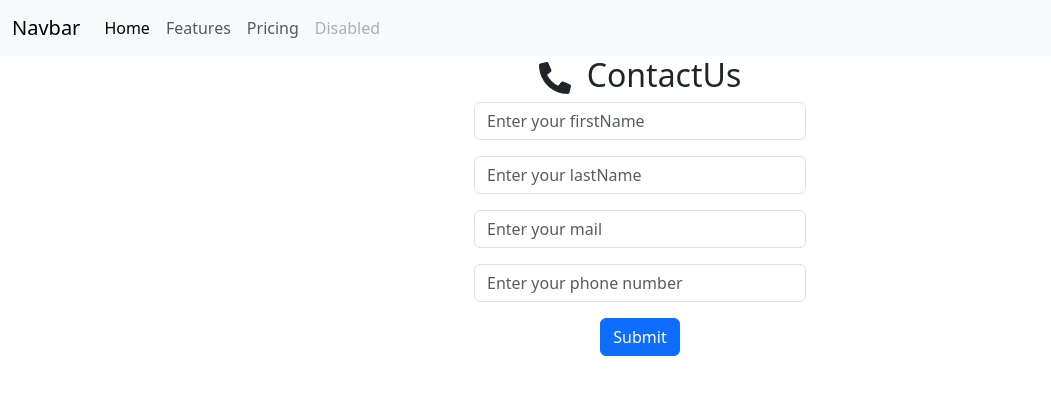
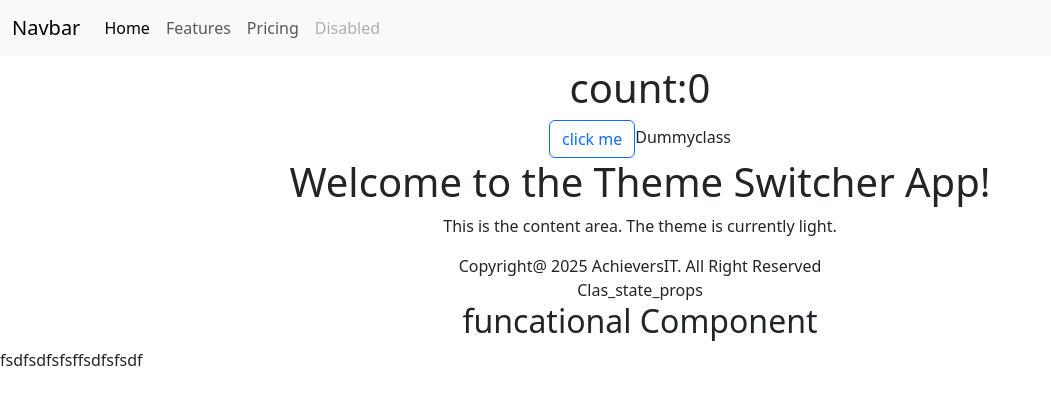
Before and after one commit to smpraneethkumar/my_react_JS, a React (Create React App) app: page /Dummyclass in a window 1280 px wide. Shown: the top 404 px of the page, without its empty margins (0-1051 px from the left). Built offline with nearby package versions, Linux system fonts and the light colour scheme.

Commit message:
i started react again for the crach

```diff
--- a/src/App.js
+++ b/src/App.js
@@ -7,6 +7,8 @@ import Dummyfun from './Dummyfun';
 import Dummyclass from './Dummyclass';
 import Header from './Header';
 import Routing from './Routes/Routing';
+import Clas_state_props from './Clas_state_props';
+import { Fun_state_props } from './Fun_state_props';
 
 function App() {
 
@@ -17,6 +19,8 @@ const name = "harsha"
       <Routing/>
       <ClassComp/>
       <Forms/>
+      <Clas_state_props/>
+      <Fun_state_props anna={name}/>
     </div>
   );
 }
--- /dev/null
+++ b/src/Clas_state_props.jsx
@@ -0,0 +1,11 @@
+import React, { Component } from 'react'
+
+export class Clas_state_props extends Component {
+  render() {
+    return (
+      <div>Clas_state_props</div>
+    )
+  }
+}
+
+export default Clas_state_props
--- a/src/ClassComp.jsx
+++ b/src/ClassComp.jsx
@@ -1,16 +1,13 @@
 import React, { Component } from 'react'
 
 export class ClassComp extends Component {
-  constructor(props){
-super(props)
-  }
+//   constructor(props){
+// super(props)
+//   }
   render() {
     return
-      <div>ClassComp
-        <h4  className='display-1'>React.JS</h4>
-        <button className="btn btn-outline-primary">+</button>
-        <button className="btn btn-outline-danger">-</button>
-        <button className="btn btn-outline-success" id='reset'>Reset</button>
+      <div>
+
       </div>
 
   }
--- a/src/Forms.jsx
+++ b/src/Forms.jsx
@@ -109,145 +109,176 @@
 
 // export default Forms;
 
-import React, { Component } from "react";
-import { FaPhoneAlt } from "react-icons/fa";
 
-class ContactUs extends Component {
-  constructor(props) {
-    super(props);
 
-    this.state = {
-      firstName: "",
-      lastName: "",
-      email: "",
-      phone: "",
-      firstNameErr: "",
-      lastNameErr: "",
-      emailErr: "",
-      phoneErr: "",
-    };
-  }
 
-  // state = {
-  //   firstName : "",
-  //   lastName : "",
-  //   email : "",
-  //   phone : "",
-  // }
 
-  handleValidation = () => {
-    let firstNameErr = "";
-    let lastNameErr = "";
-    let emailErr = "";
-    let phoneErr = "";
 
-    if (this.state.firstName.length < 3) {
-      firstNameErr = "FirstName should have atleast 3 chars";
-    }
-    if (this.state.lastName.length < 1) {
-      lastNameErr = "lastName should have atleast 1 char";
-    }
-    if (!this.state.email.includes("@")) {
-      emailErr = "Email should contain @";
-    }
-    if (this.state.phone.length != 10) {
-      phoneErr = "Phn num should have 10 number";
-    }
 
-    if(firstNameErr || lastNameErr || emailErr || phoneErr){
-      this.setState({firstNameErr, lastNameErr, emailErr, phoneErr})
-    }
-  }
+// import React, { Component } from "react";
+// import { FaPhoneAlt } from "react-icons/fa";
 
-  handleChange = (event) => {
-    // console.log(event);
-    const { name, value } = event.target;
-    console.log(name, value);
-    this.setState({ [name]: value }); //  [name] = ["firstName"]
-  };
-  handleSubmit = (event) => {
-    event.preventDefault();
-    this.handleValidation()
-  };
+// class ContactUs extends Component {
+//   constructor(props) {
+//     super(props);
 
-  // Form Validations
-  // FirstName = 3
-  // LastName = 1
-  // include @
-  // PhoneNumber = 10 nums
+//     this.state = {
+//       firstName: "",
+//       lastName: "",
+//       email: "",
+//       phone: "",
+//       firstNameErr: "",
+//       lastNameErr: "",
+//       emailErr: "",
+//       phoneErr: "",
+//     };
+//   }
 
+//   // state = {
+//   //   firstName : "",
+//   //   lastName : "",
+//   //   email : "",
+//   //   phone : "",
+//   // }
+
+//   handleValidation = () => {
+//     let firstNameErr = "";
+//     let lastNameErr = "";
+//     let emailErr = "";
+//     let phoneErr = "";
+
+//     if (this.state.firstName.length < 3) {
+//       firstNameErr = "FirstName should have atleast 3 chars";
+//     }
+//     if (this.state.lastName.length < 1) {
+//       lastNameErr = "lastName should have atleast 1 char";
+//     }
+//     if (!this.state.email.includes("@")) {
+//       emailErr = "Email should contain @";
+//     }
+//     if (this.state.phone.length != 10) {
+//       phoneErr = "Phn num should have 10 number";
+//     }
+
+//     if(firstNameErr || lastNameErr || emailErr || phoneErr){
+//       this.setState({firstNameErr, lastNameErr, emailErr, phoneErr})
+//     }
+//   }
+
+//   handleChange = (event) => {
+//     // console.log(event);
+//     const { name, value } = event.target;
+//     console.log(name, value);
+//     this.setState({ [name]: value }); //  [name] = ["firstName"]
+//   };
+//   handleSubmit = (event) => {
+//     event.preventDefault();
+//     this.handleValidation()
+//   };
+
+//   // Form Validations
+//   // FirstName = 3
+//   // LastName = 1
+//   // include @
+//   // PhoneNumber = 10 nums
+
+//   render() {
+//     const {firstName, lastName, email, phone, firstNameErr, lastNameErr, emailErr, phoneErr} = this.state
+//     return (
+//       <>
+//         <h2><FaPhoneAlt className="me-3"/>ContactUs</h2>
+//         <div className="container px-5">
+//           <div className="row">
+//             <div className="col-md-4"></div>
+//             <div className="col-md-4">
+//               <form action="#" onSubmit={this.handleSubmit}>
+//                 <div className="mb-3">
+//                   <input
+//                     type="text"
+//                     className="form-control"
+//                     name="firstName"
+//                     onChange={this.handleChange}
+//                     value={firstName}
+//                     id="exampleFormControlInput1"
+//                     placeholder="Enter your firstName"
+//                   />
+//                   <span className="text-danger">{firstNameErr}</span>
+//                 </div>
+//                 <div className="mb-3">
+//                   <input
+//                     type="text"
+//                     className="form-control"
+//                     onChange={this.handleChange}
+//                     value={lastName}
+//                     name="lastName"
+//                     id="exampleFormControlInput2"
+//                     placeholder="Enter your lastName"
+//                   />
+//                   <span className="text-danger">{lastNameErr}</span>
+//                 </div>
+//                 <div className="mb-3">
+//                   <input
+//                     type="email"
+//                     className="form-control"
+//                     name="email"
+//                     onChange={this.handleChange}
+//                     value={email}
+//                     id="exampleFormControlInput3"
+//                     placeholder="Enter your mail"
+//                   />
+//                   <span className="text-danger">{emailErr}</span>
+//                 </div>
+//                 <div className="mb-3">
+//                   <input
+//                     type="number"
+//                     className="form-control"
+//                     name="phone"
+//                     onChange={this.handleChange}
+//                     value={phone}
+//                     id="exampleFormControlInput4"
+//                     placeholder="Enter your phone number"
+//                   />
+//                   <span className="text-danger">{phoneErr}</span>
+//                 </div>
+
+//                 <input
+//                   type="submit"
+//                   value="Submit"
+//                   className="btn btn-primary"
+//                 />
+//               </form>
+//             </div>
+//             <div className="col-md-4"></div>
+//           </div>
+//           <p>sdfsdfds</p>
+//         </div>
+
+
+//       </>
+//     );
+//   }
+// }
+
+// export default ContactUs;
+
+import React, { Component } from 'react'
+
+export class Forms extends Component {
   render() {
-    const {firstName, lastName, email, phone, firstNameErr, lastNameErr, emailErr, phoneErr} = this.state
     return (
-      <>
-        <h2><FaPhoneAlt className="me-3"/>ContactUs</h2>
-        <div className="container px-5">
-          <div className="row">
-            <div className="col-md-4"></div>
-            <div className="col-md-4">
-              <form action="#" onSubmit={this.handleSubmit}>
-                <div className="mb-3">
-                  <input
-                    type="text"
-                    className="form-control"
-                    name="firstName"
-                    onChange={this.handleChange}
-                    value={firstName}
-                    id="exampleFormControlInput1"
-                    placeholder="Enter your firstName"
-                  />
-                  <span className="text-danger">{firstNameErr}</span>
-                </div>
-                <div className="mb-3">
-                  <input
-                    type="text"
-                    className="form-control"
-                    onChange={this.handleChange}
-                    value={lastName}
-                    name="lastName"
-                    id="exampleFormControlInput2"
-                    placeholder="Enter your lastName"
-                  />
-                  <span className="text-danger">{lastNameErr}</span>
-                </div>
-                <div className="mb-3">
-                  <input
-                    type="email"
-                    className="form-control"
-                    name="email"
-                    onChange={this.handleChange}
-                    value={email}
-                    id="exampleFormControlInput3"
-                    placeholder="Enter your mail"
-                  />
-                  <span className="text-danger">{emailErr}</span>
-                </div>
-                <div className="mb-3">
-                  <input
-                    type="number"
-                    className="form-control"
-                    name="phone"
-                    onChange={this.handleChange}
-                    value={phone}
-                    id="exampleFormControlInput4"
-                    placeholder="Enter your phone number"
-                  />
-                  <span className="text-danger">{phoneErr}</span>
-                </div>
+      <div>
+        <h1>Welcome to the Theme Switcher App! </h1>
+        <p>This is the content area. The theme is currently light. </p>
 
-                <input
-                  type="submit"
-                  value="Submit"
-                  className="btn btn-primary"
-                />
-              </form>
-            </div>
-            <div className="col-md-4"></div>
-          </div>
-        </div>
-      </>
-    );
+
+        <footer>
+          Copyright@ 2025 AchieversIT. All Right Reserved
+        </footer>
+
+      </div>
+
+    )
   }
 }
 
-export default ContactUs;
+export default Forms
--- a/src/FunComp.jsx
+++ b/src/FunComp.jsx
@@ -5,7 +5,7 @@ export class FunComp extends Component {
   render() {
     return (
       <div>
-
+      <p>fsdfsdfsfsffsdfsfsdf</p>
       </div>
     )
   }
--- /dev/null
+++ b/src/Fun_state_props.jsx
@@ -0,0 +1,12 @@
+import React from 'react'
+
+export const Fun_state_props = (props) => {
+    console.log(props);
+
+  return (
+    <div>
+        <h2>funcational Component</h2>
+        <h4></h4>
+    </div>
+  )
+}
--- a/src/Routes/Routing.jsx
+++ b/src/Routes/Routing.jsx
@@ -1,6 +1,7 @@
 import React, { Component } from 'react'
 import { Route, Routes } from 'react-router-dom'
 import ClassComp from '../ClassComp'
+import Dummyclass from '../Dummyclass'
 
 export class Routing extends Component {
   render() {
@@ -8,6 +9,7 @@ export class Routing extends Component {
 
         <Routes>
             <Route path='/' element={<ClassComp/>}/>
+            <Route path='Dummyclass' element={<Dummyclass/>}/>
         </Routes>
 
     )
```
Also changed, not shown: src/assignment.jsx (added, +11 -0 lines).
